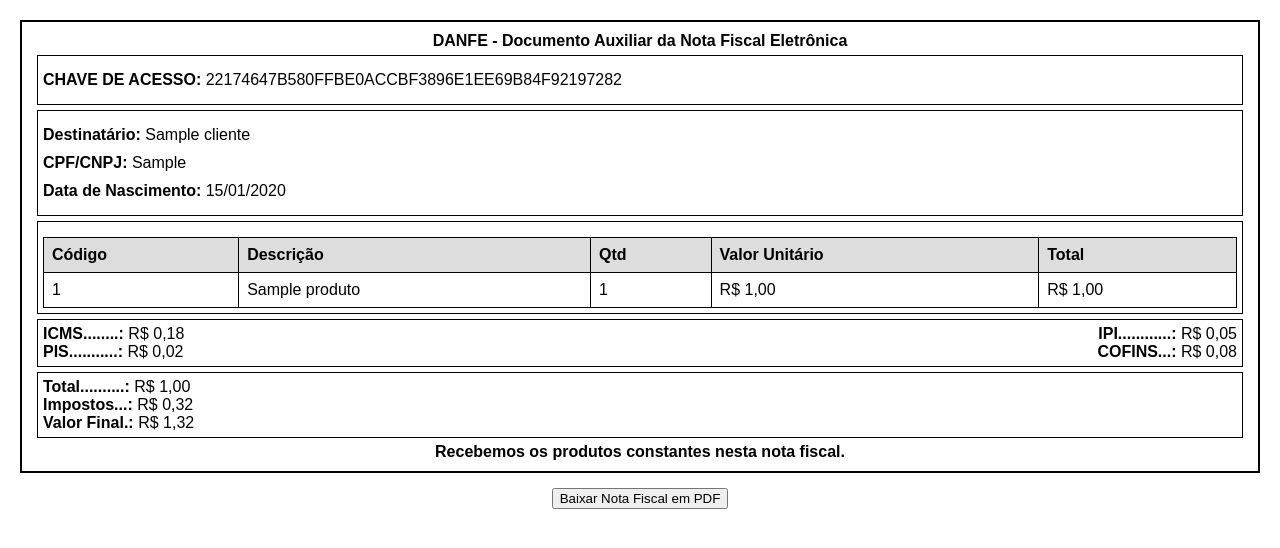
After one commit to AnaLuizaMacena/cadweb, a Django app: page /notafiscal/1/ in a window 1280 px wide. The commit adds this page. Shown: the top 548 px of the page. Run offline with Django 4.2, Linux system fonts and the light colour scheme; tables that the repository leaves empty hold one stand-in row (values such as "Sample post"); some libraries are stand-ins or nearby versions.

Commit message:
nota fiscal

```diff
--- a/home/models.py
+++ b/home/models.py
@@ -1,4 +1,7 @@
 from django.db import models
+from decimal import Decimal
+import hashlib
+
 
 class Categoria(models.Model):
     nome = models.CharField(max_length=100)
@@ -48,7 +51,6 @@ class Estoque(models.Model):
 
 #####################################PEDIDO################################################
 class Pedido(models.Model):
-
     NOVO = 1
     EM_ANDAMENTO = 2
     CONCLUIDO = 3
@@ -77,8 +79,39 @@ class Pedido(models.Model):
 
     @property
     def total(self):
+        """Retorna o total do pedido como Decimal"""
         total = sum(item.qtde * item.preco for item in self.itempedido_set.all())
-        return total
+        return Decimal(total)  # Certifique-se de que o total seja um Decimal
+
+    @property
+    def icms(self):
+        """ICMS: 18% sobre o total do pedido."""
+        return self.total * Decimal(0.18)  # Usando Decimal para o cálculo
+
+    @property
+    def ipi(self):
+        """IPI: 5% sobre o total do pedido."""
+        return self.total * Decimal(0.05)  # Usando Decimal para o cálculo
+
+    @property
+    def pis(self):
+        """PIS: 1.65% sobre o total do pedido."""
+        return self.total * Decimal(0.0165)  # Usando Decimal para o cálculo
+
+    @property
+    def cofins(self):
+        """COFINS: 7.6% sobre o total do pedido."""
+        return self.total * Decimal(0.076)  # Usando Decimal para o cálculo
+
+    @property
+    def impostos_totais(self):
+        """Soma de todos os impostos."""
+        return self.icms + self.ipi + self.pis + self.cofins
+
+    @property
+    def valor_final(self):
+        """Valor final do pedido considerando os impostos."""
+        return self.total + self.impostos_totais
 
     @property
     def qtdeItens(self):
@@ -91,12 +124,22 @@ class Pedido(models.Model):
     @property
     def total_pago(self):
         total = sum(pagamento.valor for pagamento in self.pagamentos.all())
-        return total
+        return Decimal(total)  # Certifique-se de que o total_pago seja um Decimal
 
     @property
     def debito(self):
         valor_debito = self.total - self.total_pago
-        return valor_debito
+        return Decimal(valor_debito)  # Certifique-se de que o débito seja um Decimal
+
+    @property
+    def chave_acesso(self):
+        """Gera uma chave de acesso única baseada no ID do pedido e na data do pedido."""
+        if not self.data_pedido or not self.id:
+            return None
+        chave_base = f"{self.id}{self.data_pedido.strftime('%Y%m%d%H%M%S')}"
+        chave_hash = hashlib.sha256(chave_base.encode()).hexdigest().upper()
+        return chave_hash[:44]  # Mantém apenas os primeiros 44 caracteres, como no DANFE
+
 
 class ItemPedido(models.Model):
     pedido = models.ForeignKey(Pedido, on_delete=models.CASCADE)
@@ -109,13 +152,10 @@ class ItemPedido(models.Model):
 
     @property
     def calculoTotal(self):
+        """Calcula o total do item considerando a quantidade e o preço"""
         total = self.qtde * self.preco
-        return total
+        return Decimal(total)  # Certifique-se de que o total seja um Decimal
 
-    @property
-    def total(self):
-        total = sum(item.qtde * item.preco for item in self.itempedido_set.all())
-        return total
 
 class Pagamento(models.Model):
     DINHEIRO = 1
@@ -145,3 +185,41 @@ class Pagamento(models.Model):
         if self.data_pgto:
             return self.data_pgto.strftime('%d/%m/%Y %H:%M')
         return None
+
+class NotaFiscal(models.Model):
+    data_emissao = models.DateTimeField(editable=False)  # Não pode ser editado manualmente
+    pedido = models.OneToOneField('Pedido', on_delete=models.CASCADE)
+    chave_acesso = models.CharField(max_length=44, unique=True)
+
+    # Armazena os valores fiscais
+    total_pedido = models.DecimalField(max_digits=10, decimal_places=2)
+    icms = models.DecimalField(max_digits=10, decimal_places=2)
+    ipi = models.DecimalField(max_digits=10, decimal_places=2)
+    pis = models.DecimalField(max_digits=10, decimal_places=2)
+    cofins = models.DecimalField(max_digits=10, decimal_places=2)
+    impostos_totais = models.DecimalField(max_digits=10, decimal_places=2)
+    valor_final = models.DecimalField(max_digits=10, decimal_places=2)
+
+    def __str__(self):
+        return f"Nota Fiscal {self.id} - Pedido {self.pedido.id}"
+
+    def salvar_dados_fiscais(self):
+        """Preenche os campos da Nota Fiscal com os valores do pedido"""
+        self.chave_acesso = self.pedido.chave_acesso
+        self.total_pedido = self.pedido.total
+        self.icms = self.pedido.icms
+        self.ipi = self.pedido.ipi
+        self.pis = self.pedido.pis
+        self.cofins = self.pedido.cofins
+        self.impostos_totais = self.pedido.impostos_totais
+        self.valor_final = self.pedido.valor_final
+
+    def save(self, *args, **kwargs):
+        if not self.data_emissao:  # Define apenas se ainda não foi preenchido
+            self.data_emissao=now()
+        super().save(*args, **kwargs)
+
+    def save(self, *args, **kwargs):
+        """Antes de salvar, garante que os dados fiscais estejam corretos"""
+        self.salvar_dados_fiscais()
+        super().save(*args, **kwargs)
--- a/home/urls.py
+++ b/home/urls.py
@@ -39,4 +39,5 @@ urlpatterns = [
     path('editar_item_pedido/<int:id>/', views.editar_item_pedido, name='editar_item_pedido'),
     path('form_pagamento/<int:id>/', views.form_pagamento, name='form_pagamento'),
     path('remover_pagamento/<int:id>/', views.remover_pagamento, name='remover_pagamento'),
+    path('notafiscal/<int:pedido_id>/', views.notafiscal, name='notafiscal'),
 ]
--- a/home/views.py
+++ b/home/views.py
@@ -3,6 +3,7 @@ from django.db import transaction, IntegrityError
 from django.contrib import messages
 from django.http import JsonResponse
 from django.apps import apps
+from decimal import Decimal
 from django.views.decorators.csrf import csrf_exempt
 from django.contrib.auth.decorators import login_required
 from .models import *
@@ -312,6 +313,7 @@ def detalhes_pedido(request, id):
         else:
             messages.error(request, 'Erro ao adicionar produto')
 
+
     contexto = {
         'pedido': pedido,
         'form': form,
@@ -334,6 +336,7 @@ def remover_item_pedido(request, id):
     # Remove o item do pedido
     item_pedido.delete()
     messages.success(request, 'Operação realizada com Sucesso')
+
 
     # Redireciona de volta para a página de detalhes do pedido
     return redirect('detalhes_pedido', id=pedido_id)
@@ -363,6 +366,7 @@ def remover_pedido(request, id):
         messages.error(request, 'Erro ao atualizar estoque. Produto não encontrado.')
 
     return redirect('pedido')
+
 
 @login_required
 def editar_item_pedido(request, id):
@@ -450,3 +454,20 @@ def remover_pagamento(request, id):
         return redirect('form_pagamento', id=pagamento_id)
 
     return redirect('form_pagamento', id=pagamento_id)
+
+def notafiscal(request, pedido_id):
+    pedido = get_object_or_404(Pedido, id=pedido_id)
+
+    context = {
+        "pedido": pedido,
+        "chave_acesso": pedido.chave_acesso,
+        "icms": pedido.icms,
+        "ipi": pedido.ipi,
+        "pis": pedido.pis,
+        "cofins": pedido.cofins,
+        "total": pedido.total,
+        "total_impostos": pedido.impostos_totais,
+        "valor_final": pedido.valor_final,
+    }
+
+    return render(request, "notafiscal/notafiscal.html", context)
--- /dev/null
+++ b/templates/notafiscal/notafiscal.html
@@ -0,0 +1,79 @@
+<!DOCTYPE html>
+<html lang="pt-BR">
+<head>
+    <meta charset="UTF-8">
+    <meta name="viewport" content="width=device-width, initial-scale=1.0">
+    <title>Nota Fiscal</title>
+    <script src="https://cdnjs.cloudflare.com/ajax/libs/jspdf/2.5.1/jspdf.umd.min.js"></script>
+    <style>
+        body { font-family: Arial, sans-serif; margin: 20px; }
+        .container { border: 2px solid #000; padding: 10px; }
+        .conteudo { border: 1px solid #000; padding: 5px; margin: 5px;}
+        .header, .footer { text-align: center; font-weight: bold; }
+        .info { margin: 10px 0; }
+        .table { width: 100%; border-collapse: collapse; margin-top: 10px; }
+        .table th, .table td { border: 1px solid black; padding: 8px; text-align: left; }
+        .table th { background-color: #ddd; }
+        .left { text-align: left; float: left }
+        .right { text-align: right; float: right; }
+        .btn-container {
+            display: flex;
+            justify-content: center;
+            margin-top: 15px;
+        }
+    </style>
+</head>
+<body>
+    <div class="container" id="notaFiscal">
+        <div class="header">DANFE - Documento Auxiliar da Nota Fiscal Eletrônica</div>
+        <div class="conteudo">
+            <div class="info"><strong>CHAVE DE ACESSO:</strong> {{ chave_acesso }}</div>
+        </div>
+
+        <div class="conteudo">
+            <div class="info"><strong>Destinatário:</strong> {{ pedido.cliente.nome }}</div>
+            <div class="info"><strong>CPF/CNPJ:</strong> {{ pedido.cliente.cpf }}</div>
+            <div class="info"><strong>Data de Nascimento:</strong> {{ pedido.cliente.datanascimento }}</div>
+        </div>
+        <div class="conteudo">
+            <table class="table">
+                <tr>
+                    <th>Código</th>
+                    <th>Descrição</th>
+                    <th>Qtd</th>
+                    <th>Valor Unitário</th>
+                    <th>Total</th>
+                </tr>
+                {% for item in pedido.itempedido_set.all %}
+                <tr>
+                    <td>{{ item.produto.id }}</td>
+                    <td>{{ item.produto.nome }}</td>
+                    <td>{{ item.qtde }}</td>
+                    <td>R$ {{ item.preco|floatformat:2 }}</td>
+                    <td>R$ {{ item.calculoTotal|floatformat:2 }}</td>
+                </tr>
+                {% endfor %}
+            </table>
+        </div>
+        <div class="conteudo">
+            <div class="left"><strong>ICMS........:</strong> R$ {{ icms|floatformat:2 }}</div>
+            <div class="right"><strong>IPI............:</strong> R$ {{ ipi|floatformat:2 }}</div>
+            <br>
+
+            <div class="left"><strong>PIS...........:</strong> R$ {{ pis|floatformat:2 }}</div>
+            <div class="right"><strong>COFINS...:</strong> R$ {{ cofins|floatformat:2 }}</div>
+            <br>
+        </div>
+        <div class="conteudo">
+            <div><strong>Total..........:</strong> R$ {{ total|floatformat:2 }}</div>
+            <div><strong>Impostos...:</strong> R$ {{ total_impostos|floatformat:2 }}</div>
+            <div><strong>Valor Final.:</strong> R$ {{ valor_final|floatformat:2 }}</div>
+        </div>
+
+        <div class="footer">Recebemos os produtos constantes nesta nota fiscal.</div>
+    </div>
+    <div class="btn-container">
+        <button class="btn btn-primary" onclick="gerarPDF()">Baixar Nota Fiscal em PDF</button>
+    </div>
+</body>
+</html>
--- a/templates/pedido/lista.html
+++ b/templates/pedido/lista.html
@@ -33,6 +33,8 @@
       <td>
         <button type="button" class="btn btn-info"
           onclick="location.href='{% url 'detalhes_pedido' pedido.id%}'">Detalhes</button>
+        <button type="button" class="btn btn-info"
+          onclick="location.href='{% url 'notafiscal' pedido.id%}'">Nota Fiscal</button>
         <button type="button" class="btn btn-danger"
           onclick="confirmClose('{% url 'remover_pedido' pedido.id%}')">Remover</button>
       </td>
```
Also changed, not shown: home/forms.py (+17 -0 lines), home/migrations/0007_notafiscal.py (added).
